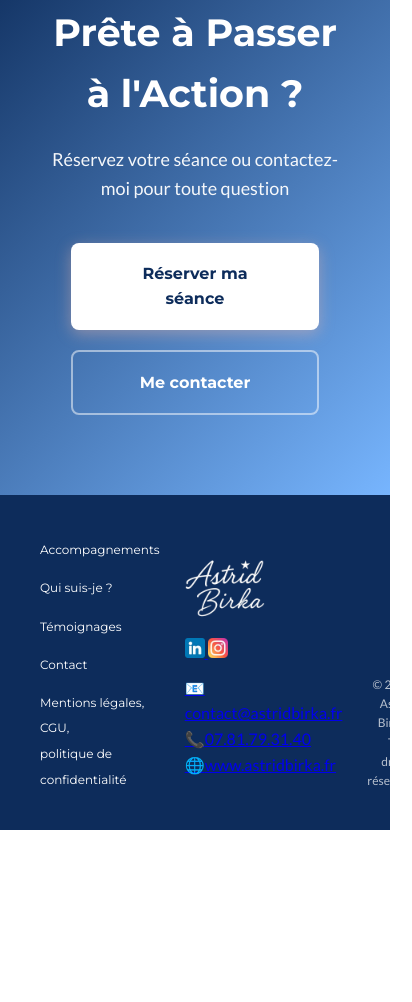
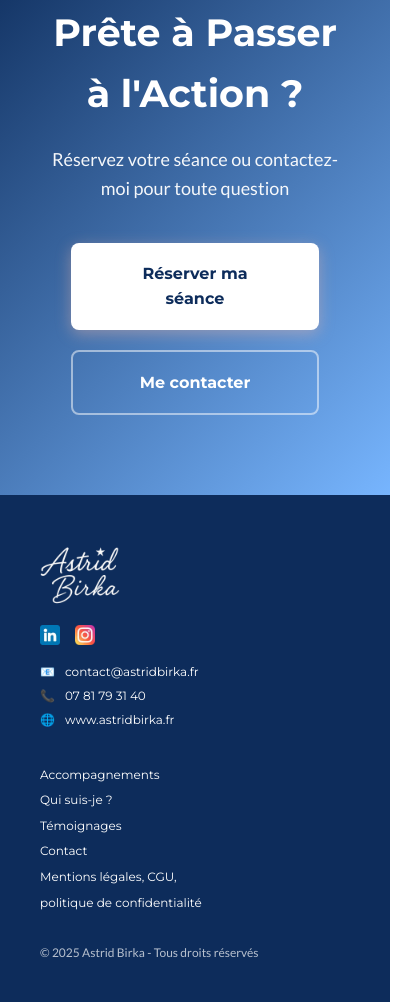
Before and after one commit to CaroleGrllt/ROLLAND_GRELLETY_Carole_AstridBirka_2025, a plain HTML site: page frontend/index.html in a window 390 px wide. Shown: the part 6906-7908 px from the top of the page, 412 px wide, since content can reach past the window. Before the commit the page ends 7736 px from the top, so only its background shows below. Drawn offline with Linux system fonts and the light colour scheme.

Commit message:
Finalisation front-end page d'accueil

```diff
--- a/frontend/assets/styles/responsive.css
+++ b/frontend/assets/styles/responsive.css
@@ -82,7 +82,7 @@
         gap: 20px;
     }
 
-    .footer-nav-links-second {
+    /* .footer-nav-links-second {
         flex-direction: column;
         gap: 10px;
         margin-bottom: 10px;
@@ -91,12 +91,20 @@
     .footer-contact-links {
         flex-direction: column;
         gap: 10px;
+    } */
+
+    .footer {
+        flex-direction: column;
+        gap: 30px;
     }
 
-    /* .footer { flex-direction: column; }
-  .footer-copyright {
-    margin-left: 0;
-    text-align: left;
-    align-self: auto;
-  } */
+    .footer-contact { order: 1; } /* Passe en premier */
+    .footer-links   { order: 2; }
+
+    .footer-copyright {
+        order: 3;
+        margin-left: 0;
+        text-align: left;
+        align-self: auto;
+    }
 }
--- a/frontend/assets/styles/styles.css
+++ b/frontend/assets/styles/styles.css
@@ -549,7 +549,7 @@ input[aria-invalid="true"] {
 .footer {
     background: #0D2C5B;
     display: flex;
-    gap: 25px;
+    gap: 60px;
     padding: 40px;
     align-items: stretch;
 }
@@ -574,22 +574,47 @@ input[aria-invalid="true"] {
     transition: color 0.3s;
 }
 
-.footer-img {
+.footer-contact {
+    display: flex;
+    flex-direction: column;
+    gap: 10px;
+}
+
+.footer-contact .footer-img {
+    /* align-self: center; */
     width: 80px;
+}
+
+.footer-contact .picto-container {
+    display: flex;
+    gap: 15px;
 }
 
 .picto-footer {
     width: 20px;
 }
 
-.footer-contact {
+.footer-contact-links {
     display: flex;
     flex-direction: column;
+    justify-content: space-between;
+    height: 100%;
+    gap: 5px;
+}
+
+.footer-contact-links a {
+    font-family: 'Montserrat', sans-serif;
+    font-size: 12px;
+    color: white;
+    text-decoration: none;
+    transition: color 0.3s;
+    display: flex;
     gap: 10px;
 }
 
-.footer-contact {
-    align-self: center;
+.footer-links ul a:hover, .footer-contact-links a:hover {
+    color: #FAB9A6;
+    font-weight: 600;
 }
 
 .footer-copyright {
@@ -600,39 +625,3 @@ input[aria-invalid="true"] {
     opacity: 0.7;
     font-size: 12px;
 }
-
-/* .footer-links, .footer-contact {
-    display: flex;
-    justify-content: center;
-    margin-bottom: 25px;
-    flex-wrap: wrap;
-}
-
-.footer-nav-links-second, .footer-contact-links  {
-    display: flex;
-    flex-direction: row;
-    gap: 25px;
-}
-
-.footer-nav-links-second a, .footer-contact-links a {
-    font-family: 'Montserrat', sans-serif;
-    font-size: 14px;
-    color: white;
-    text-decoration: none;
-    transition: color 0.3s;
-}
-
-.footer-nav-links-second a:hover, .footer-contact-links a:hover {
-    color: #FAB9A6;
-    font-weight: 600;
-}
-
-.footer-contact-links a {
-    margin: 20px 0;
-}
-
-.footer-copyright {
-    font-size: 12px;
-    opacity: 0.7;
-    margin-top: 20px;
-} */
--- a/frontend/index.html
+++ b/frontend/index.html
@@ -105,7 +105,6 @@
                     },
                     "address": {
                         "@type": "PostalAddress",
-                        "streetAddress": "Rue des côtes",
                         "addressLocality": "Maisons-Laffitte",
                         "postalCode": "78600",
                         "addressCountry": "FR"
@@ -448,19 +447,19 @@
                 fetchpriority="high"
             />
             <div class="picto-container">
-                <a class="picto-link" href="https://www.linkedin.com/in/ton-profil" target="_blank" rel="noopener noreferrer" aria-label="LinkedIn">
+                <a class="picto-link" href="https://www.linkedin.com/in/astrid-birka-05803a397/" target="_blank" rel="noopener noreferrer" aria-label="LinkedIn">
                      <img src="./assets/img/linkedin.webp" alt="LinkedIn" class="picto-footer">
                 </a>
                 <!-- <a class="picto-link" href="https://www.facebook.com/Astridbirka" target="_blank" rel="noopener noreferrer" aria-label="Facebook">
                     <img src="./assets/img/facebook.webp" alt="Facebook" class="picto-footer">
                 </a> -->
-                <a class="picto-link" href="https://www.instagram.com/ton-profil" target="_blank" rel="noopener noreferrer" aria-label="Instagram">
+                <a class="picto-link" href="https://www.instagram.com/astridbirka/" target="_blank" rel="noopener noreferrer" aria-label="Instagram">
                      <img src="./assets/img/instagram.webp" alt="Instagram" class="picto-footer">
                 </a>
             </div>
             <ul class="footer-contact-links">
                 <li><a href="mailto:contact@astridbirka.fr"><span>📧</span>contact@astridbirka.fr</a></li>
-                <li><a href="tel:0781793140"><span>📞</span>07.81.79.31.40</a></li>
+                <li><a href="tel:0781793140"><span>📞</span>07 81 79 31 40</a></li>
                 <li><a href="index.html"><span>🌐</span>www.astridbirka.fr</a></li>
             </ul>
         </div>
```
